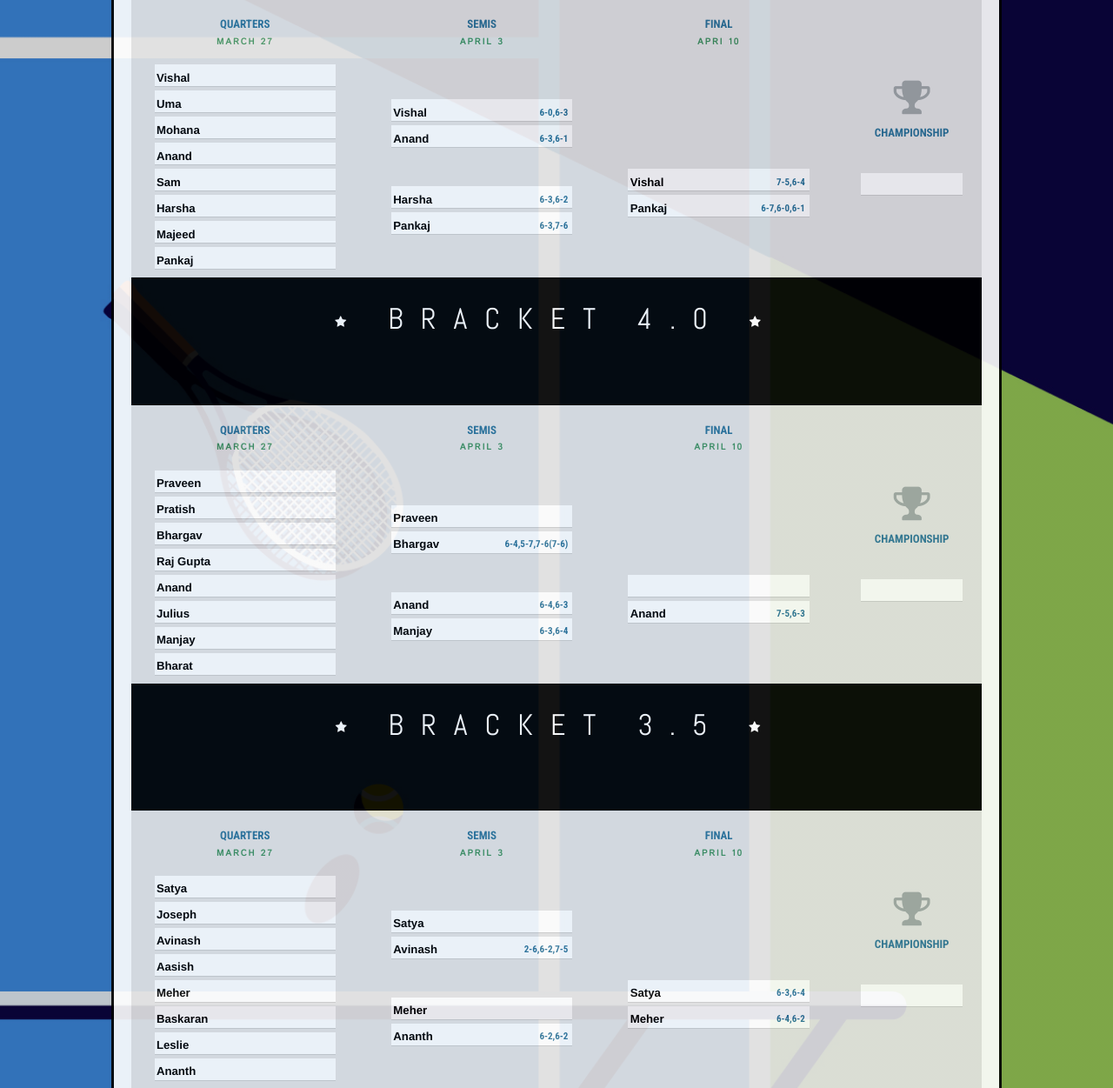
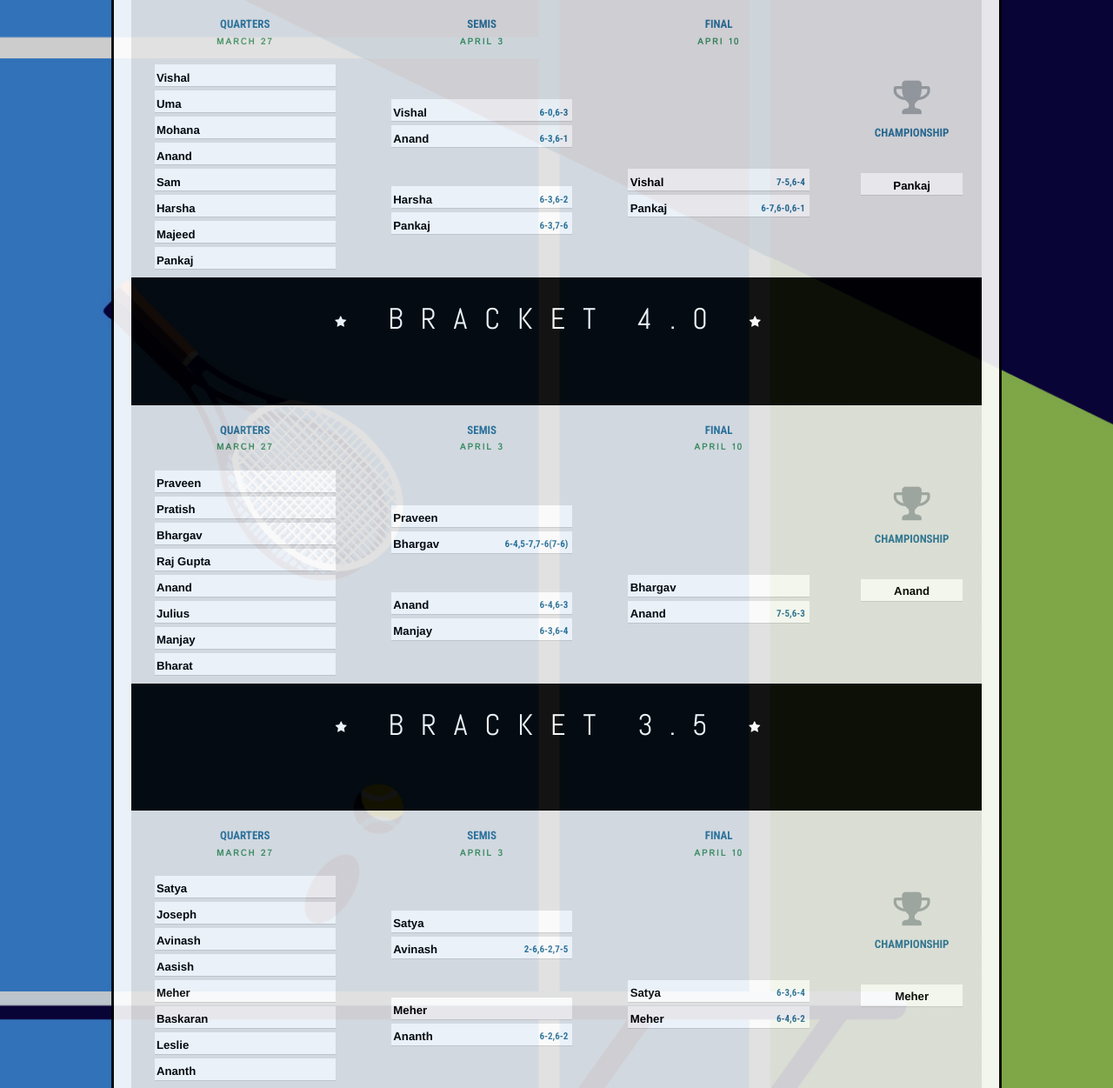
Before and after one commit to HarshaNyshadham/KTL, a Flask app: page /playoffs in a window 1280 px wide. Shown: the part 373-1624 px from the top of the page at 87% size. Run offline with Flask 2, Linux system fonts and the light colour scheme; some libraries are stand-ins or nearby versions; some web fonts are replaced.

Commit message:
Update playoffnew.html

```diff
--- a/source/templates/playoffnew.html
+++ b/source/templates/playoffnew.html
@@ -84,7 +84,7 @@
             <div class="round-details">championship <br/><span class="date">&nbsp;</span></div>
 
       <ul class ="matchup championship">
-                <li class="team team-top"><span class="vote-count"> </span></li>
+                <li class="team team-top">Pankaj<span class="vote-count"> </span></li>
         </ul>
        </div>
 	</div>
@@ -144,7 +144,7 @@
 
 			<div class="round-details">Final<br/><span class="date">April 10</span></div>
 			<ul class="matchup">
-				<li class="team team-top"><span class="score"></span></li>
+				<li class="team team-top">Bhargav<span class="score"></span></li>
 				<li class="team team-bottom">Anand<span class="score">7-5,6-3</span></li>
 			</ul>
 
@@ -156,7 +156,7 @@
             <div class="round-details">championship <br/><span class="date">&nbsp;</span></div>
 
       <ul class ="matchup championship">
-                <li class="team team-top"><span class="vote-count"></span></li>
+                <li class="team team-top">Anand<span class="vote-count"></span></li>
         </ul>
        </div>
 	</div>
@@ -226,7 +226,7 @@
             <div class="round-details">championship <br/><span class="date">&nbsp;</span></div>
 
       <ul class ="matchup championship">
-                <li class="team team-top"> <span class="vote-count"></span></li>
+                <li class="team team-top">Meher<span class="vote-count"></span></li>
         </ul>
        </div>
 	</div>
```
